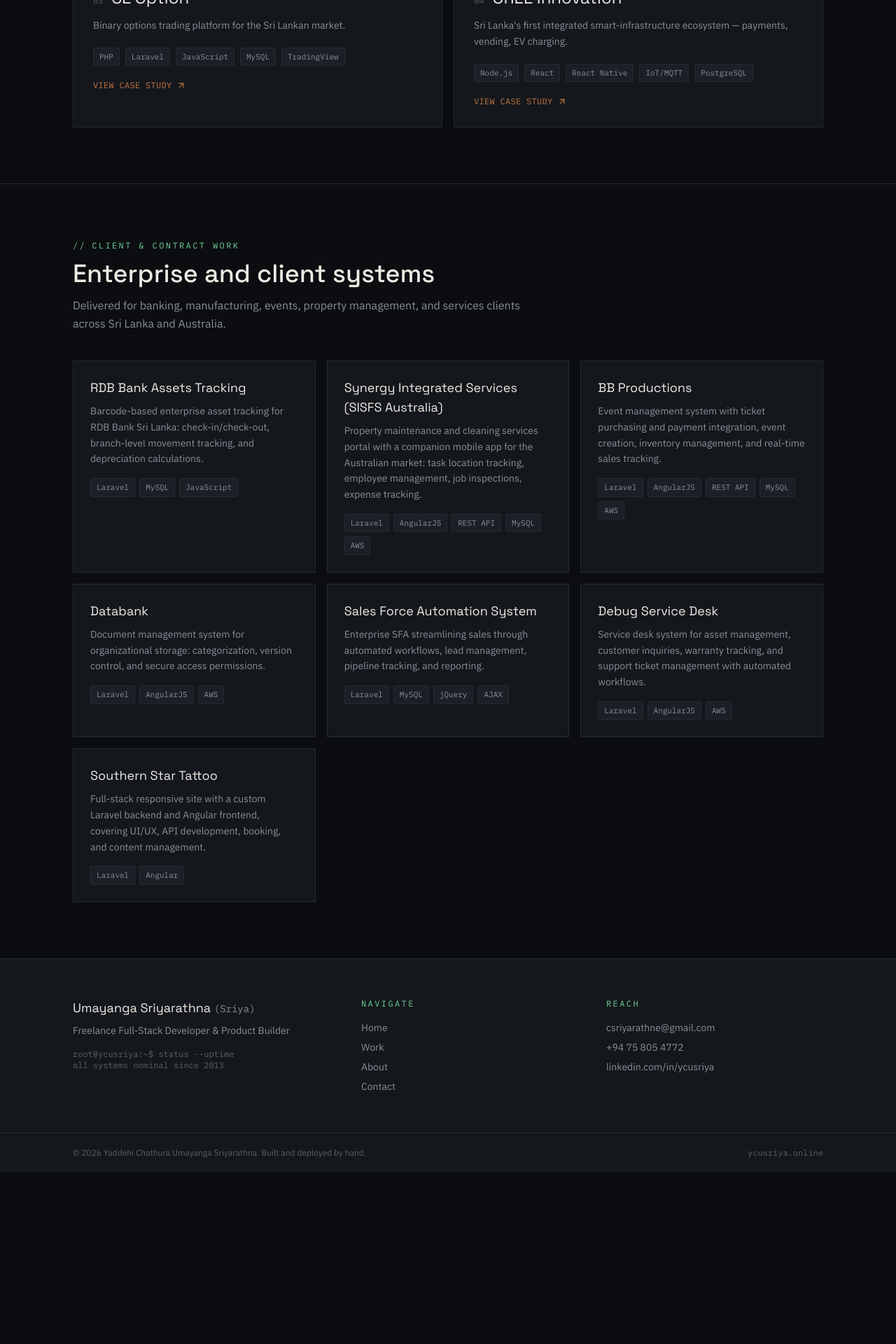
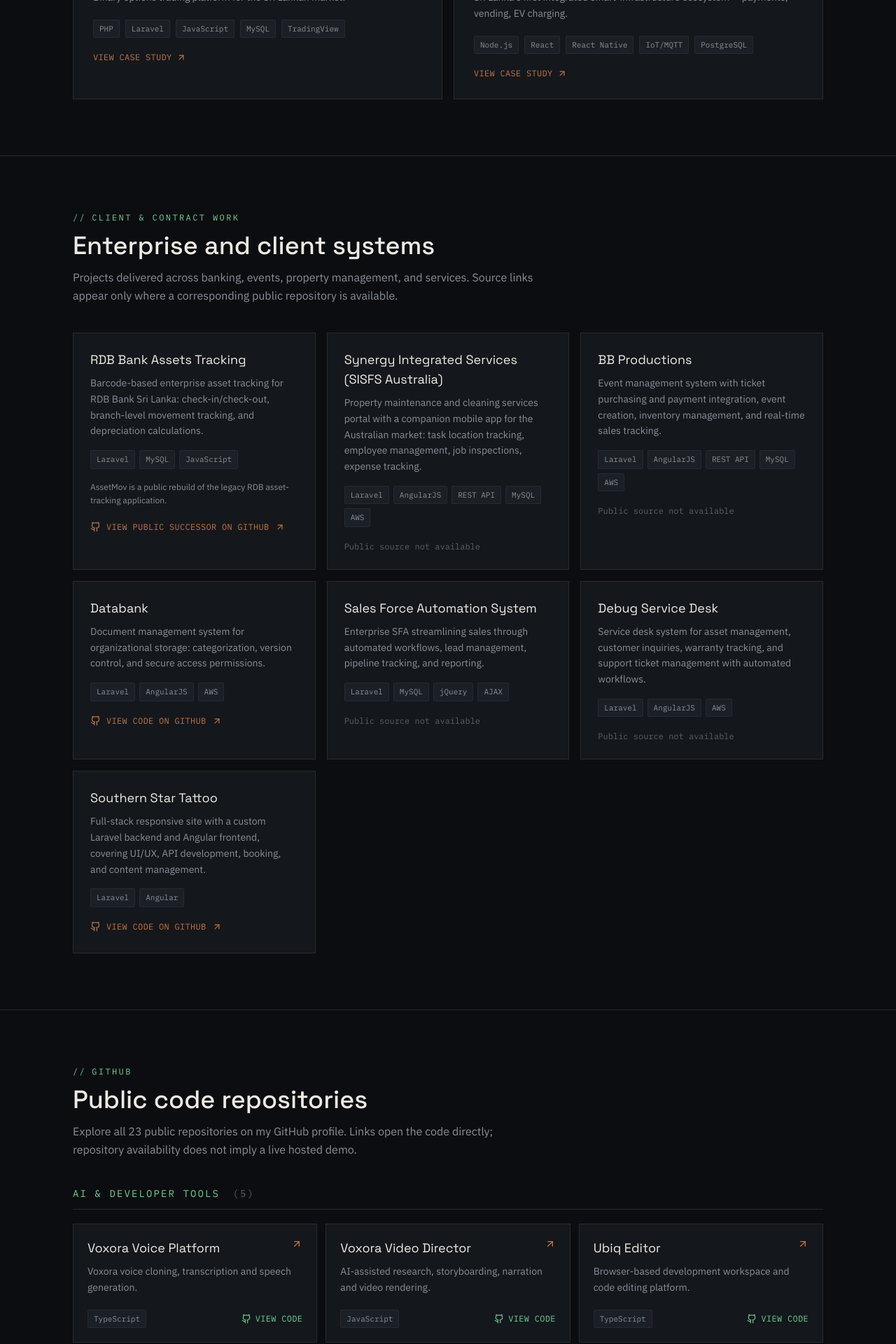
Before and after one commit to infosloption-byte/siri, a React (Vite) app: page /work in a window 1280 px wide. Shown: the part 651-2571 px from the top of the page at 70% size. Before the commit the page ends 2326 px from the top, so only its background shows below. Built offline with nearby package versions, Linux system fonts and the light colour scheme.

Commit message:
feat(work): show public repository catalogue and safe source links

```diff
--- a/src/pages/Work.tsx
+++ b/src/pages/Work.tsx
@@ -1,21 +1,27 @@
+import { ArrowUpRight, Github } from "lucide-react";
 import { Container, SectionHeading, TagPill } from "../components/ui";
 import ProjectCard from "../components/ProjectCard";
-import { projects, portfolioProjects } from "../data/content";
+import { projects, portfolioProjects, publicRepositories, type RepositoryGroup } from "../data/content";
 import { usePageTitle } from "../hooks/usePageTitle";
 
+const repositoryGroups: RepositoryGroup[] = [
+  "AI & developer tools",
+  "Platforms & products",
+  "Client & business sites",
+  "Creative & portfolio",
+];
+
 export default function Work() {
-  usePageTitle(
-    "Work",
-    "Products designed, built, and shipped end to end — Voxora, Ubiq Editor, SL Option, OREL Innovation, plus client and contract work."
-  );
+  usePageTitle("Work", "Selected products, client projects, and public GitHub code repositories.");
+
   return (
     <>
       <section className="border-b border-border">
         <Container className="py-16 md:py-20">
           <SectionHeading
             eyebrow="Work"
-            title="Products I've designed, built, and shipped"
-            description="The four below are things I own end to end: architecture, infrastructure, and product decisions. Client and contract work follows further down."
+            title="Products I've designed and built"
+            description="Explore the case studies below, or open their source repositories on GitHub. Code links replace unavailable self-hosted project demos."
           />
           <div className="grid gap-4 md:grid-cols-2">
             {projects.map((p, i) => (
@@ -25,32 +31,85 @@ export default function Work() {
         </Container>
       </section>
 
-      <section>
+      <section className="border-b border-border">
         <Container className="py-16 md:py-20">
           <SectionHeading
-            eyebrow="Client &amp; contract work"
+            eyebrow="Client & contract work"
             title="Enterprise and client systems"
-            description="Delivered for banking, manufacturing, events, property management, and services clients across Sri Lanka and Australia."
+            description="Projects delivered across banking, events, property management, and services. Source links appear only where a corresponding public repository is available."
           />
           <div className="grid gap-4 md:grid-cols-2 lg:grid-cols-3">
             {portfolioProjects.map((p) => (
-              <a
-                key={p.name}
-                href={p.url}
-                target="_blank"
-                rel="noreferrer"
-                className="group block border border-border bg-surface p-6 transition-colors hover:border-copper/60"
-              >
-                <h3 className="font-display text-lg text-ink group-hover:text-copper">{p.name}</h3>
+              <div key={p.name} className="border border-border bg-surface p-6">
+                <h3 className="font-display text-lg text-ink">{p.name}</h3>
                 <p className="mt-2 text-sm leading-relaxed text-muted">{p.description}</p>
                 <div className="mt-4 flex flex-wrap gap-1.5">
                   {p.stack.map((s) => (
                     <TagPill key={s}>{s}</TagPill>
                   ))}
                 </div>
-              </a>
+                {p.sourceNote && <p className="mt-4 text-xs leading-relaxed text-muted">{p.sourceNote}</p>}
+                {p.url ? (
+                  <a
+                    href={p.url}
+                    target="_blank"
+                    rel="noopener noreferrer"
+                    className="mt-5 inline-flex items-center gap-2 font-mono text-xs uppercase tracking-wide text-copper hover:text-phosphor"
+                  >
+                    <Github size={15} />
+                    {p.sourceLabel ?? "View code on GitHub"}
+                    <ArrowUpRight size={14} />
+                  </a>
+                ) : (
+                  <p className="mt-5 font-mono text-xs text-mutedDim">Public source not available</p>
+                )}
+              </div>
             ))}
           </div>
+        </Container>
+      </section>
+
+      <section>
+        <Container className="py-16 md:py-20">
+          <SectionHeading
+            eyebrow="GitHub"
+            title="Public code repositories"
+            description={`Explore all ${publicRepositories.length} public repositories on my GitHub profile. Links open the code directly; repository availability does not imply a live hosted demo.`}
+          />
+          {repositoryGroups.map((group) => {
+            const matches = publicRepositories.filter((repo) => repo.group === group);
+            return (
+              <div key={group} className="mb-12 last:mb-0">
+                <h3 className="mb-5 border-b border-border pb-3 font-mono text-sm uppercase tracking-[0.15em] text-phosphor">
+                  {group} <span className="ml-2 text-mutedDim">({matches.length})</span>
+                </h3>
+                <div className="grid gap-3 md:grid-cols-2 lg:grid-cols-3">
+                  {matches.map((repo) => (
+                    <a
+                      key={repo.slug}
+                      href={`https://github.com/infosloption-byte/${repo.slug}`}
+                      target="_blank"
+                      rel="noopener noreferrer"
+                      aria-label={`View ${repo.name} code on GitHub`}
+                      className="group flex flex-col border border-border bg-surface p-5 transition-colors hover:border-copper/60"
+                    >
+                      <div className="flex items-start justify-between gap-3">
+                        <h4 className="font-display text-lg text-ink group-hover:text-copper">{repo.name}</h4>
+                        <ArrowUpRight size={16} className="shrink-0 text-copper" />
+                      </div>
+                      <p className="mt-2 flex-1 text-sm leading-relaxed text-muted">{repo.description}</p>
+                      <div className="mt-5 flex items-center justify-between gap-3">
+                        <TagPill>{repo.language}</TagPill>
+                        <span className="inline-flex items-center gap-1.5 font-mono text-xs uppercase tracking-wide text-phosphor">
+                          <Github size={14} /> View code
+                        </span>
+                      </div>
+                    </a>
+                  ))}
+                </div>
+              </div>
+            );
+          })}
         </Container>
       </section>
     </>
```
